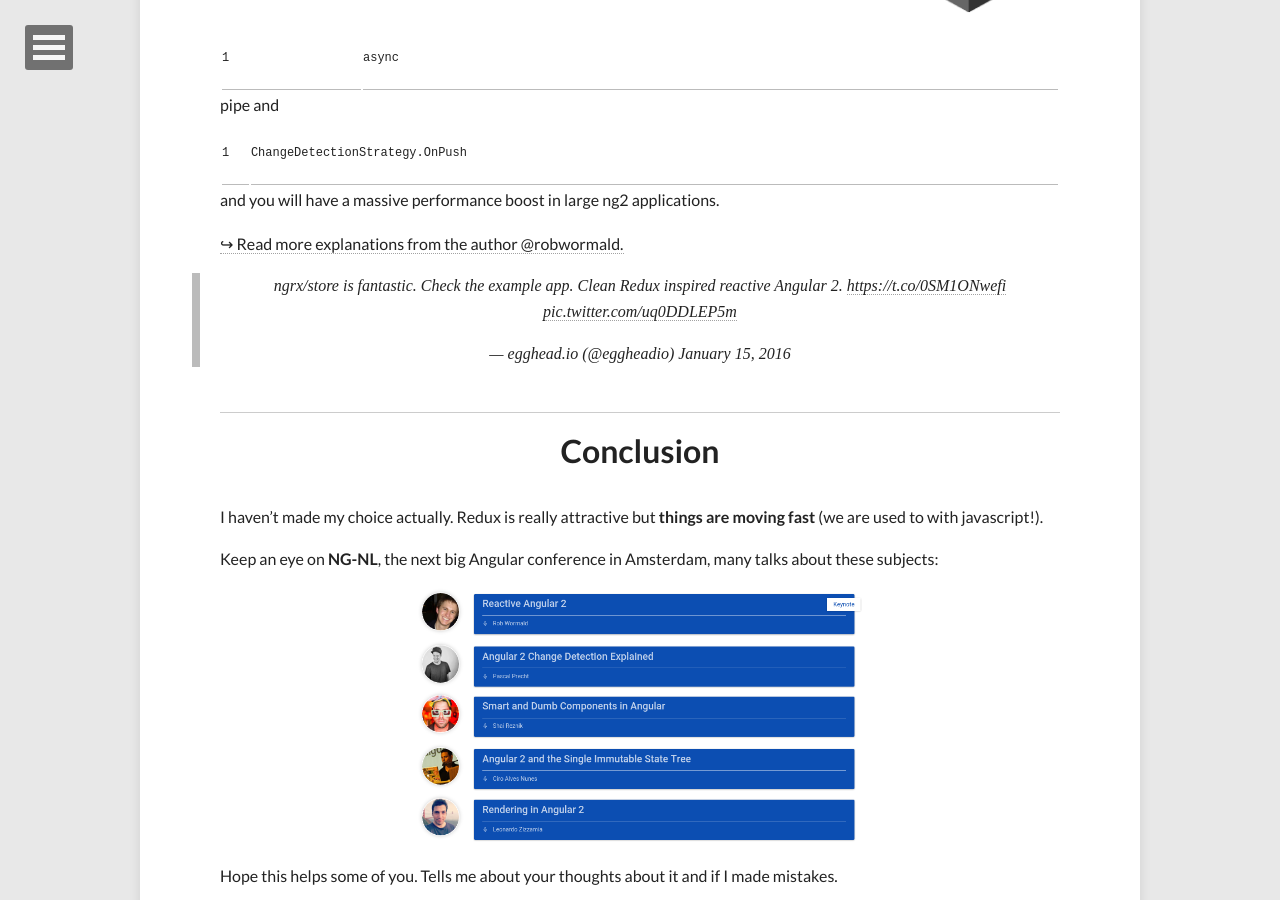
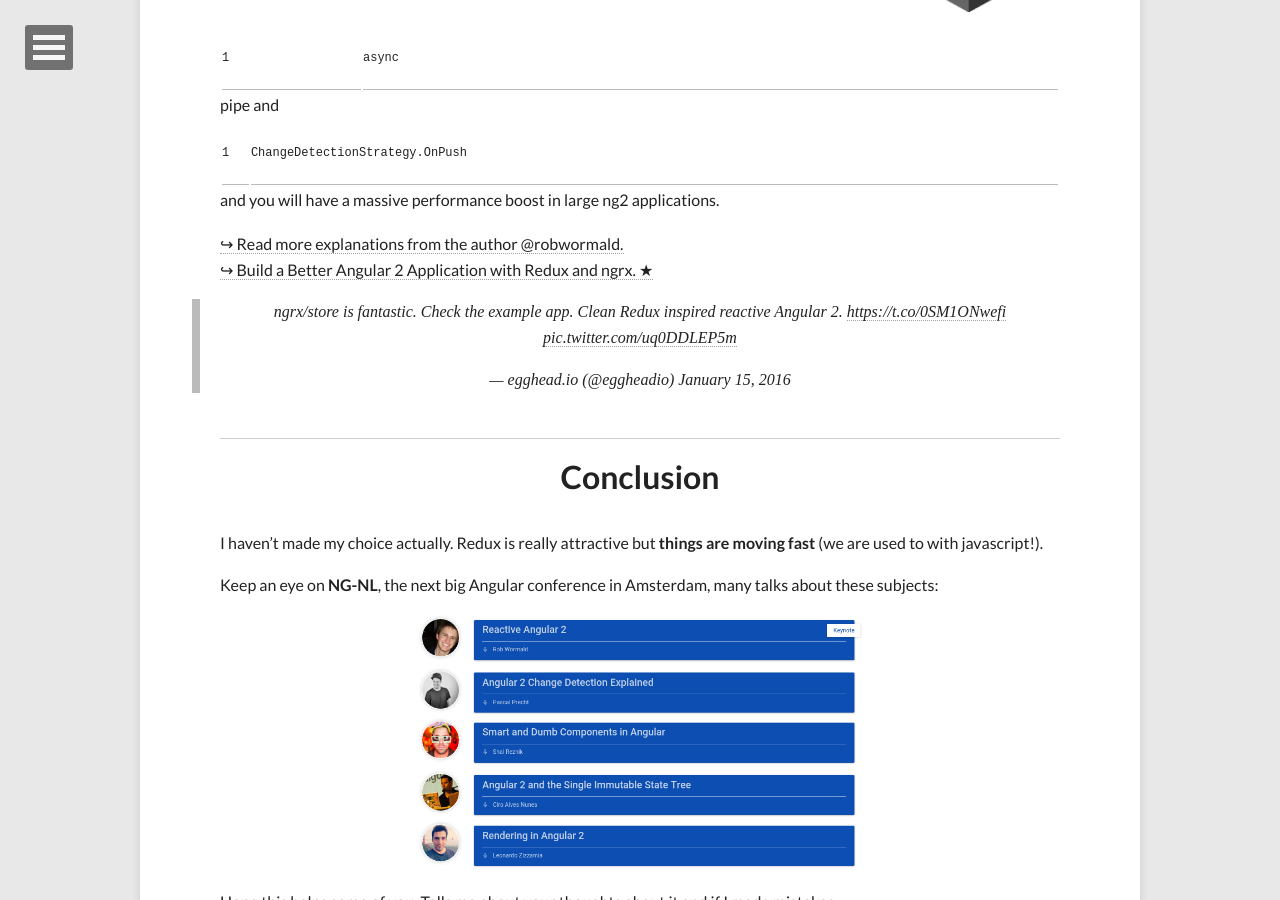
Before and after one commit to bertrandg/bertrandg.github.io, a Jekyll site: the page built from _posts/2016-01-16-angular2-application-state-management-strategy.md, in a window 1280 px wide and 900 px high, scrolled down 5397 px. Built offline with Jekyll 4.4.1, drawn with Linux system fonts in a browser that asks for light colours; nearby versions of some CDN libraries; comment, search, counter and statistics services are not loaded.

Commit message:
add ngrx link from onehungrymind

```diff
--- a/_posts/2016-01-16-angular2-application-state-management-strategy.md
+++ b/_posts/2016-01-16-angular2-application-state-management-strategy.md
@@ -173,7 +173,8 @@ This approach is really promising and seems to be the next 'big thing' in the an
 
 Use this library with the included `async` pipe and `ChangeDetectionStrategy.OnPush` and you will have a massive performance boost in large ng2 applications.
 
-[↪ Read more explanations from the author @robwormald.](https://github.com/ngrx/store/issues/16#issuecomment-172027797)
+[↪ Read more explanations from the author @robwormald.](https://github.com/ngrx/store/issues/16#issuecomment-172027797)<br>
+[↪ Build a Better Angular 2 Application with Redux and ngrx. ★](http://onehungrymind.com/build-better-angular-2-application-redux-ngrx/)
 
 
 <center><blockquote class="twitter-tweet" data-cards="hidden" lang="en"><p lang="en" dir="ltr">ngrx/store is fantastic. Check the example app. Clean Redux inspired reactive Angular 2. <a href="https://t.co/0SM1ONwefi">https://t.co/0SM1ONwefi</a> <a href="https://t.co/uq0DDLEP5m">pic.twitter.com/uq0DDLEP5m</a></p>&mdash; egghead.io (@eggheadio) <a href="https://twitter.com/eggheadio/status/688023660431556609">January 15, 2016</a></blockquote>
```
